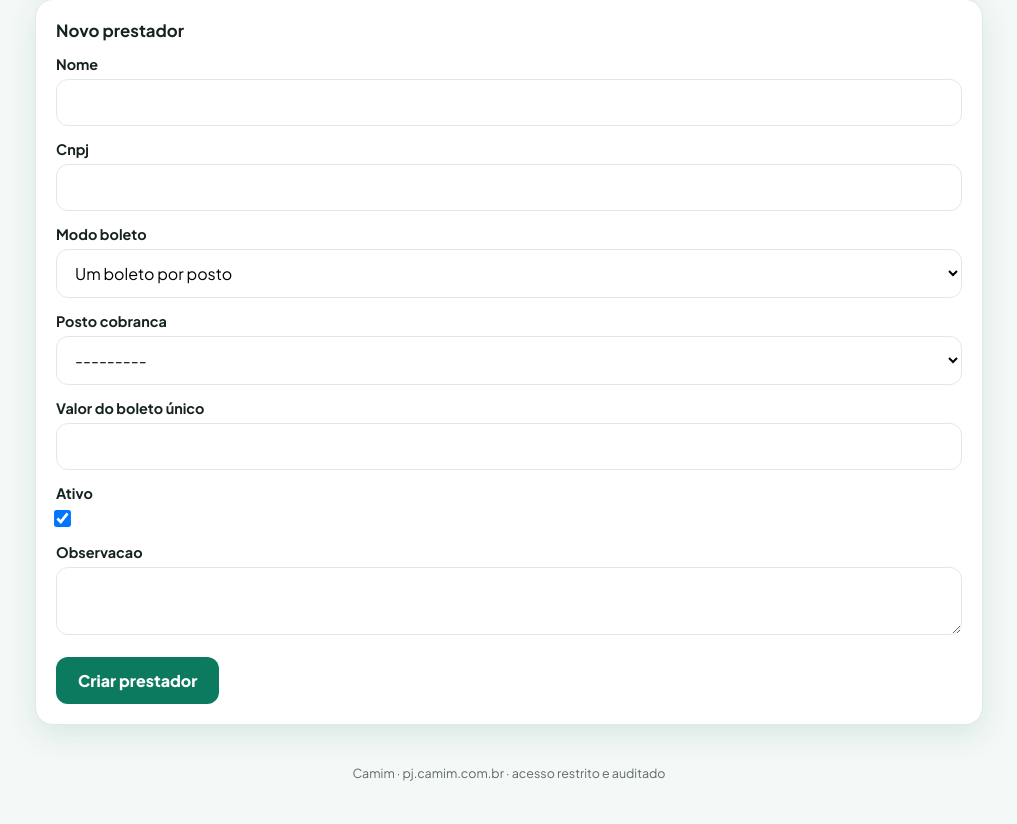
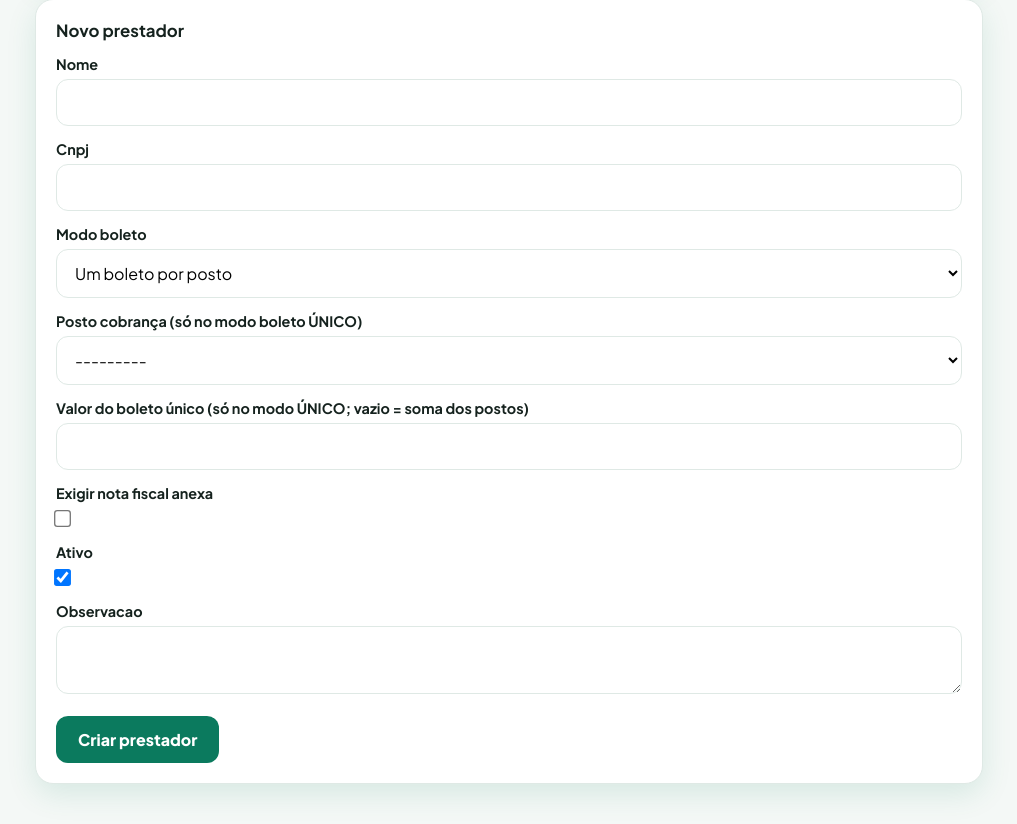
Before and after one commit to mspcris/pj, a Django app: page /painel/prestadores/ in a window 1280 px wide. Shown: the part 299-1123 px from the top of the page, without its empty margins (131-1148 px from the left). Before the commit the page ends 1080 px from the top, so only its background shows below. Run offline with Django 5.2, Linux system fonts and the light colour scheme; a user stored in the database is signed in; data comes from the database, SQL or seed files in the repository; tables that the repository leaves empty hold one stand-in row (values such as "Sample post").

Commit message:
Nota fiscal, painel compacto e descarte de boleto
- NF anexa ao boleto: campo no upload do PJ e no cadastro do admin; o
  robô de e-mail distingue boleto de NFS-e (chave nacional/DANFSe) e
  casa cada NF com o boleto pelo CNPJ; a NF vai junto no e-mail do
  financeiro e abre no modal (🧾).
- Bit 'exigir nota fiscal' por prestador: sem NF não salva (forms) e
  não passa (verificação); NF em PDF é validada — precisa ser NFS-e com
  o CNPJ do prestador como emitente.
- Painel compacto: botões empilhados, sem rolagem horizontal (o
  Reverificar ficava escondido).
- 'Excluir' (descartar) nos fora da régua: status DESCARTADO (soft
  delete), some das listas, fica auditável.
- PrestadorForm avisa quando Posto cobrança/Valor único são preenchidos
  no modo por-posto (pegadinha que travou o Lincoln).

Co-Authored-By: Claude Fable 5 <noreply@anthropic.com>

```diff
--- a/core/forms.py
+++ b/core/forms.py
@@ -45,6 +45,8 @@ class BoletoForm(forms.Form):
     posto = forms.ModelChoiceField(label='Posto', queryset=Posto.objects.none(),
                                    required=False, empty_label=None)
     arquivo = forms.FileField(label='Arquivo do boleto (PDF)')
+    nota_fiscal = forms.FileField(
+        label='Nota fiscal (PDF — opcional)', required=False)
 
     def __init__(self, prestador, *args, **kwargs):
         super().__init__(*args, **kwargs)
@@ -55,6 +57,9 @@ class BoletoForm(forms.Form):
             (m.isoformat(), competencia_extenso(m).capitalize())
             for m in competencias_opcoes()]
         self.fields['competencia'].initial = hoje.isoformat()
+        if prestador.exige_nf:
+            self.fields['nota_fiscal'].required = True
+            self.fields['nota_fiscal'].label = 'Nota fiscal (PDF)'
         if prestador.modo_boleto == Prestador.ModoBoleto.POR_POSTO:
             qs = Posto.objects.filter(
                 vinculos__prestador=prestador, vinculos__ativo=True,
@@ -68,6 +73,10 @@ class BoletoForm(forms.Form):
 
     def clean_arquivo(self):
         return _validar_arquivo(self.cleaned_data['arquivo'], _EXT_BOLETO)
+
+    def clean_nota_fiscal(self):
+        nf = self.cleaned_data.get('nota_fiscal')
+        return _validar_arquivo(nf, _EXT_CONTRATO) if nf else None
 
     def clean_competencia(self):
         try:
@@ -89,6 +98,8 @@ class BoletoAdminForm(forms.Form):
         label='Arquivo do boleto (PDF ou imagem — opcional se tiver linha '
               'digitável)',
         required=False)
+    nota_fiscal = forms.FileField(
+        label='Nota fiscal (PDF ou imagem — opcional)', required=False)
     linha_digitavel = forms.CharField(
         label='Linha digitável', required=False,
         widget=forms.TextInput(attrs={'inputmode': 'numeric',
@@ -119,6 +130,10 @@ class BoletoAdminForm(forms.Form):
         # sai pela linha digitável e a imagem vai de anexo p/ o financeiro.
         return _validar_arquivo(arq, _EXT_CONTRATO) if arq else None
 
+    def clean_nota_fiscal(self):
+        nf = self.cleaned_data.get('nota_fiscal')
+        return _validar_arquivo(nf, _EXT_CONTRATO) if nf else None
+
     def clean_competencia(self):
         try:
             return date.fromisoformat(
@@ -148,6 +163,10 @@ class BoletoAdminForm(forms.Form):
                 'digitável para a conferência sair pelo código de barras.')
         prestador, posto = dados.get('prestador'), dados.get('posto')
         if prestador:
+            if prestador.exige_nf and not dados.get('nota_fiscal'):
+                raise forms.ValidationError(
+                    f'{prestador.nome} exige nota fiscal anexa — anexe a '
+                    'NFS-e junto com o boleto.')
             if prestador.modo_boleto == Prestador.ModoBoleto.POR_POSTO:
                 if not posto:
                     raise forms.ValidationError(
@@ -243,13 +262,29 @@ class PrestadorForm(forms.ModelForm):
     class Meta:
         model = Prestador
         fields = ['nome', 'cnpj', 'modo_boleto', 'posto_cobranca',
-                  'valor_unico', 'ativo', 'observacao']
+                  'valor_unico', 'exige_nf', 'ativo', 'observacao']
         widgets = {'observacao': forms.Textarea(attrs={'rows': 2})}
 
     def __init__(self, *args, **kwargs):
         super().__init__(*args, **kwargs)
         self.fields['posto_cobranca'].queryset = Posto.objects.filter(ativo=True)
         self.fields['posto_cobranca'].required = False
+        self.fields['posto_cobranca'].label = \
+            'Posto cobrança (só no modo boleto ÚNICO)'
+        self.fields['valor_unico'].label = \
+            'Valor do boleto único (só no modo ÚNICO; vazio = soma dos postos)'
+
+    def clean(self):
+        dados = super().clean()
+        if (dados.get('modo_boleto') == Prestador.ModoBoleto.POR_POSTO
+                and (dados.get('valor_unico')
+                     or dados.get('posto_cobranca'))):
+            raise forms.ValidationError(
+                'Você preencheu "Posto cobrança"/"Valor do boleto único", '
+                'mas o modo está "Um boleto por posto" — nesses campos só '
+                'vale o modo ÚNICO. Ou troque o modo para "boleto único", '
+                'ou preencha os valores na tabela de postos abaixo.')
+        return dados
 
 
 class ValeForm(forms.Form):
--- a/core/management/commands/lembrete_diario.py
+++ b/core/management/commands/lembrete_diario.py
@@ -23,7 +23,8 @@ class Command(BaseCommand):
         mes = timezone.localdate().replace(day=1)
         boletos = list(
             Boleto.objects.filter(competencia=mes)
-            .exclude(status=Boleto.Status.SUBSTITUIDO)
+            .exclude(status__in=[Boleto.Status.SUBSTITUIDO,
+                                 Boleto.Status.DESCARTADO])
             .select_related('prestador', 'posto', 'prestador__posto_cobranca'))
 
         faltando, atencao, aguardando = [], [], []
--- a/core/models.py
+++ b/core/models.py
@@ -65,6 +65,9 @@ class Prestador(models.Model):
                                        related_name='+')
     valor_unico = models.DecimalField(max_digits=12, decimal_places=2,
                                       null=True, blank=True)
+    # Só aceita boleto acompanhado de nota fiscal (modelo nacional NFS-e).
+    exige_nf = models.BooleanField(
+        default=False, verbose_name='Exigir nota fiscal anexa')
     ativo = models.BooleanField(default=True)
     observacao = models.TextField(blank=True)
     criado_em = models.DateTimeField(auto_now_add=True)
@@ -209,6 +212,7 @@ class Boleto(models.Model):
         PAGO = 'PAGO', 'Pago'
         SUBSTITUIDO = 'SUBSTITUIDO', 'Substituído por novo arquivo'
         DUPLICADO = 'DUPLICADO', 'Duplicado — competência já aprovada/paga'
+        DESCARTADO = 'DESCARTADO', 'Descartado pelo admin'
 
     prestador = models.ForeignKey(Prestador, on_delete=models.CASCADE,
                                   related_name='boletos')
@@ -226,6 +230,10 @@ class Boleto(models.Model):
     # zap) ou extraídos do PDF pela IA. Vão no e-mail para o pagador.
     linha_digitavel = models.CharField(max_length=60, blank=True)
     chave_pix = models.CharField(max_length=140, blank=True)
+    # Nota fiscal que acompanha o boleto — vai junto no e-mail do financeiro.
+    nota_fiscal = models.FileField(upload_to=_upload_boleto, null=True,
+                                   blank=True)
+    nota_fiscal_nome = models.CharField(max_length=255, blank=True)
     vencimento = models.DateField(null=True, blank=True)
     # Só o admin liga isto (cadastro direto): aceita o valor do boleto mesmo
     # diferente do combinado — único caminho para pagar valor MAIOR.
--- a/core/views.py
+++ b/core/views.py
@@ -86,10 +86,12 @@ def anexar_boleto(request, up):
         if form.is_valid():
             from .services import boletos as svc_boletos
             arq = form.cleaned_data['arquivo']
+            nf = form.cleaned_data.get('nota_fiscal')
             boleto = svc_boletos.registrar(
                 prestador, form.cleaned_data['competencia'],
                 enviado_por=up.email, posto=form.cleaned_data.get('posto'),
-                arquivo=arq, nome_original=arq.name)
+                arquivo=arq, nome_original=arq.name,
+                nota_fiscal=nf, nota_fiscal_nome=nf.name if nf else '')
             AuditLog.registrar(AuditLog.Evento.UPLOAD_BOLETO, request,
                                detalhe=f'Boleto #{boleto.pk} {boleto}')
 
@@ -154,11 +156,12 @@ def _pode_ver(up, prestador_id):
 
 @com_usuario
 def baixar_arquivo(request, up, tipo, pk):
-    modelo = {'boleto': Boleto, 'contrato': Contrato}.get(tipo)
+    modelo = {'boleto': Boleto, 'contrato': Contrato, 'nf': Boleto}.get(tipo)
     if modelo is None:
         raise Http404
     obj = get_object_or_404(modelo, pk=pk)
-    if not obj.arquivo:
+    campo = obj.nota_fiscal if tipo == 'nf' else obj.arquivo
+    if not campo:
         raise Http404
     if not _pode_ver(up, obj.prestador_id):
         AuditLog.registrar(AuditLog.Evento.DOWNLOAD_NEGADO, request,
@@ -166,8 +169,9 @@ def baixar_arquivo(request, up, tipo, pk):
         raise Http404
     AuditLog.registrar(AuditLog.Evento.DOWNLOAD, request,
                        detalhe=f'{tipo} #{pk}')
-    nome = obj.nome_original or obj.arquivo.name.rsplit('/', 1)[-1]
+    nome = ((obj.nota_fiscal_nome if tipo == 'nf' else obj.nome_original)
+            or campo.name.rsplit('/', 1)[-1])
     # ?inline=1 → renderiza no navegador (modal); sem ele, baixa.
     inline = request.GET.get('inline') == '1'
-    return FileResponse(obj.arquivo.open('rb'),
+    return FileResponse(campo.open('rb'),
                         as_attachment=not inline, filename=nome)
--- a/core/views_painel.py
+++ b/core/views_painel.py
@@ -61,7 +61,8 @@ def dashboard(request, up):
 
     boletos_mes = list(
         Boleto.objects.filter(competencia=mes)
-        .exclude(status=Boleto.Status.SUBSTITUIDO)
+        .exclude(status__in=[Boleto.Status.SUBSTITUIDO,
+                             Boleto.Status.DESCARTADO])
         .select_related('prestador', 'posto', 'prestador__posto_cobranca'))
 
     from .services import boletos as svc_boletos
@@ -127,6 +128,13 @@ def boleto_acao(request, up, pk, acao):
         boleto.pago_em = timezone.now()
         boleto.save(update_fields=['status', 'pago_em'])
         messages.success(request, f'{boleto} marcado como PAGO.')
+    elif acao == 'descartar' and boleto.status not in (Boleto.Status.APROVADO,
+                                                       Boleto.Status.PAGO):
+        # Soft delete do boleto: some das listas, fica no banco (auditável).
+        boleto.status = Boleto.Status.DESCARTADO
+        boleto.save(update_fields=['status'])
+        messages.success(request, f'{boleto} descartado (nada apagado — '
+                                  'fica na auditoria).')
     elif acao == 'despagar' and boleto.status == Boleto.Status.PAGO:
         # Clique errado no "Marcar PAGO": volta para APROVADO, sem e-mails.
         boleto.status = Boleto.Status.APROVADO
@@ -164,6 +172,9 @@ def boleto_acao(request, up, pk, acao):
             + dados_pagamento(boleto, fatos),
             boleto=boleto,
             anexo_field=boleto.arquivo if boleto.arquivo else None,
+            anexos=([(boleto.nota_fiscal,
+                      boleto.nota_fiscal_nome or 'nota-fiscal.pdf')]
+                    if boleto.nota_fiscal else None),
             de=settings.EMAIL_FROM_PAGADOR)
         emails.enviar(
             destinatarios_pj(boleto),
@@ -188,10 +199,12 @@ def boleto_novo(request, up):
             from .services import boletos as svc_boletos
             prestador = form.cleaned_data['prestador']
             arq = form.cleaned_data['arquivo']
+            nf = form.cleaned_data.get('nota_fiscal')
             boleto = svc_boletos.registrar(
                 prestador, form.cleaned_data['competencia'],
                 enviado_por=up.email, posto=form.cleaned_data['posto'],
                 arquivo=arq, nome_original=arq.name if arq else '',
+                nota_fiscal=nf, nota_fiscal_nome=nf.name if nf else '',
                 linha_digitavel=form.cleaned_data['linha_digitavel'],
                 chave_pix=form.cleaned_data['chave_pix'],
                 valor_livre=form.cleaned_data['valor_livre'],
```
Also changed, not shown: core/management/commands/importar_emails_pj.py (+30 -0 lines), core/services/boletos.py (+34 -2 lines), core/services/emails.py (+12 -6 lines), core/services/pdf.py (+15 -0 lines), core/services/verificacao.py (+17 -0 lines), templates/painel/dashboard.html (+34 -16 lines), core/migrations/0013_boleto_nota_fiscal_boleto_nota_fiscal_nome_and_more.py (added), core/migrations/0014_alter_boleto_status.py (added).
